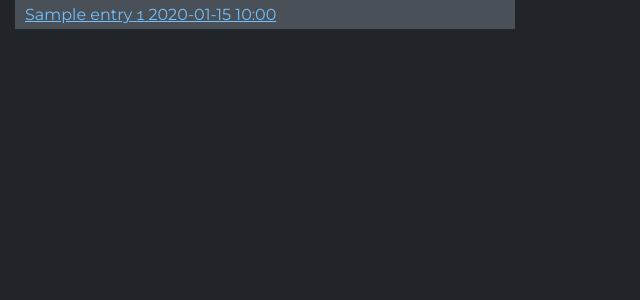
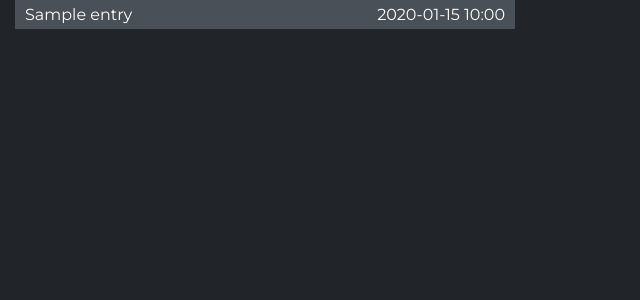
Before and after one commit to Gijs6/basalt, a Flask app: page /entries in a window 1280 px wide. Shown: the part 103-403 px from the top of the page, without its empty margins (0-640 px from the left). Run offline with Flask 3, Linux system fonts and the light colour scheme; the visitor is signed in with stand-in values (Sample User, id 1); tables that the repository leaves empty hold one stand-in row (Sample ...); some libraries are stand-ins or nearby versions.

Commit message:
Style stuff

```diff
--- a/static/styles/list.css
+++ b/static/styles/list.css
@@ -7,7 +7,16 @@
     min-width: min(100%, 500px);
 }
 
-.entries-list-item {
+.entry-container {
+    display: flex;
+    align-items: center;
+    gap: 20px;
+    text-decoration: none;
+    color: white;
     background: var(--oc-gray-7);
     padding: 5px 10px;
 }
+
+.entry-title {
+  flex-grow: 1;
+}
--- a/templates/list.html
+++ b/templates/list.html
@@ -16,7 +16,6 @@
                         <a class="entry-container"
                            href="{{ url_for('view_edit_entry', entry_id=entry.id) }}">
                             <span class="entry-title">{{ entry.title }}</span>
-                            <code class="entry-id">{{ entry.id }}</code>
                             <span class="entry-metadata-timestamp">
                                 <time datetime="{{ entry.dt_made.isoformat() }}">
                                     {{ entry.dt_made.strftime("%Y-%m-%d %H:%M") }}
```
